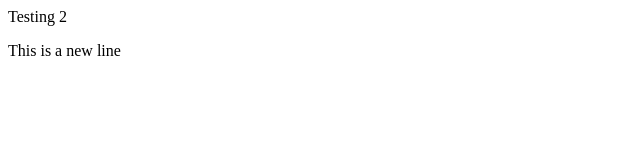
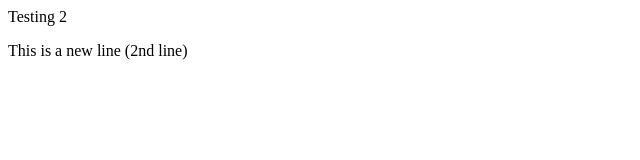
Before and after one commit to jayencious/testing2, a plain HTML site: page index.html in a window 1280 px wide. Shown: the full height of the page, 0-640 px from the left. Drawn offline with Linux system fonts and the light colour scheme.

Commit message:
Add paranthesis

```diff
--- a/index.html
+++ b/index.html
@@ -1,2 +1,2 @@
 <p>Testing 2</p>
-<p>This is a new line</p>
+<p>This is a new line (2nd line)</p>
```
